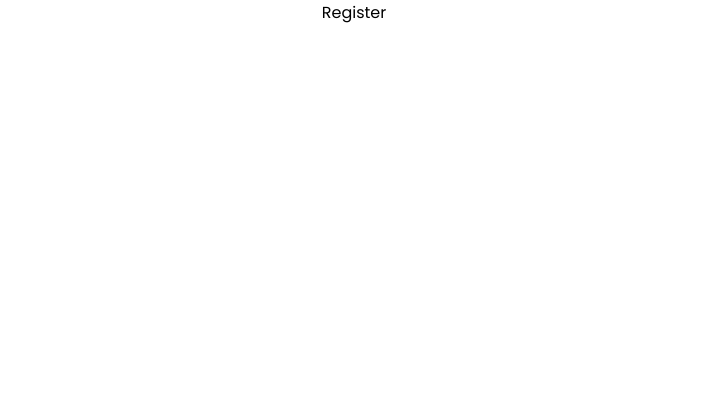
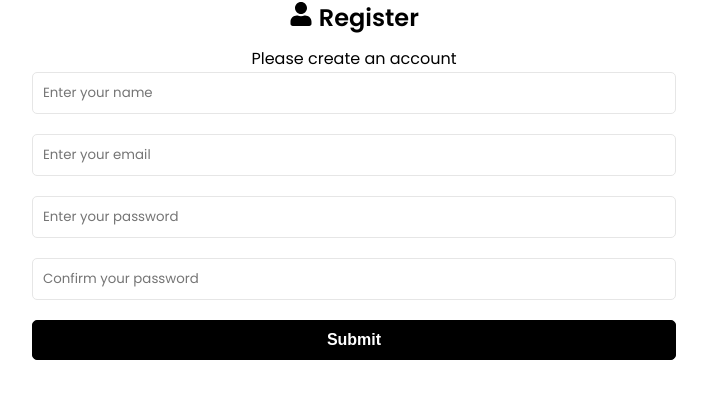
Before and after one commit to Benah0987/MERN_stack, a React (Create React App) app in the folder frontend/: page /register in a window 1280 px wide. Shown: the top 398 px of the page, without its empty margins (286-993 px from the left). Built offline with nearby package versions, Linux system fonts and the light colour scheme.

Commit message:
register form

```diff
--- a/frontend/src/pages/Register.jsx
+++ b/frontend/src/pages/Register.jsx
@@ -1,9 +1,91 @@
-import React from 'react'
+import { useState } from 'react';
+import { FaUser } from 'react-icons/fa';
 
 function Register() {
+  const [formData, setFormData] = useState({
+    name: '',
+    email: '',
+    password: '',
+    password2: ''
+  });
+
+  const { name, email, password, password2 } = formData;
+
+  const onChange = (e) => {
+    setFormData((prevState) => ({
+      ...prevState,
+      [e.target.name]: e.target.value,
+    }));
+  };
+
+  const onSubmit = (e) => {
+    e.preventDefault();
+    // Handle form submission logic here
+  };
+
   return (
-    <div>Register</div>
-  )
+    <>
+      <section>
+        <h1>
+          <FaUser /> Register
+        </h1>
+        <p>Please create an account</p>
+      </section>
+      <section className='form'>
+      <form onSubmit={onSubmit}>
+          <div className='form-group'>
+            <input
+              type='text'
+              className='form-control'
+              id='name'
+              name='name'
+              value={name}
+              placeholder='Enter your name'
+              onChange={onChange}
+            />
+          </div>
+          <div className='form-group'>
+            <input
+              type='email'
+              className='form-control'
+              id='email'
+              name='email'
+              value={email}
+              placeholder='Enter your email'
+              onChange={onChange}
+            />
+          </div>
+          <div className='form-group'>
+            <input
+              type='password'
+              className='form-control'
+              id='password'
+              name='password'
+              value={password}
+              placeholder='Enter your password'
+              onChange={onChange}
+            />
+          </div>
+          <div className='form-group'>
+            <input
+              type='password'
+              className='form-control'
+              id='password2'
+              name='password2'
+              value={password2}
+              placeholder='Confirm your password'
+              onChange={onChange}
+            />
+          </div>
+          <div className='form-group'>
+            <button type='submit' className='btn btn-primary btn-block'>
+              Submit
+            </button>
+          </div>
+        </form>
+      </section>
+    </>
+  );
 }
 
-export default Register
+export default Register;
```
